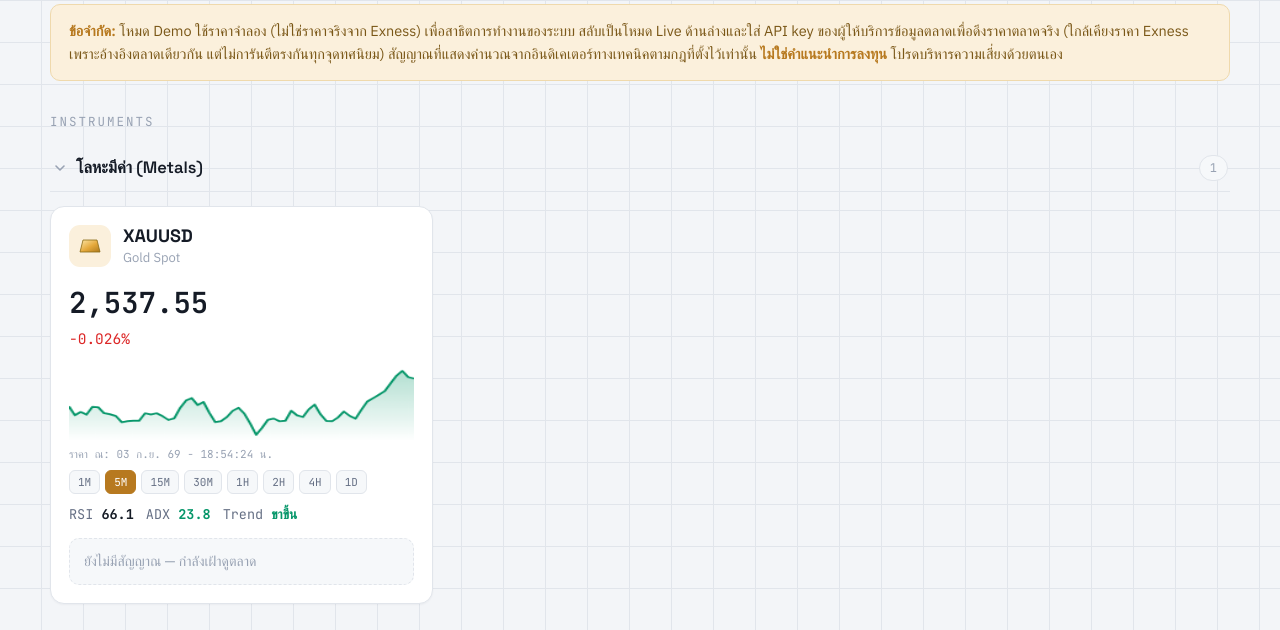
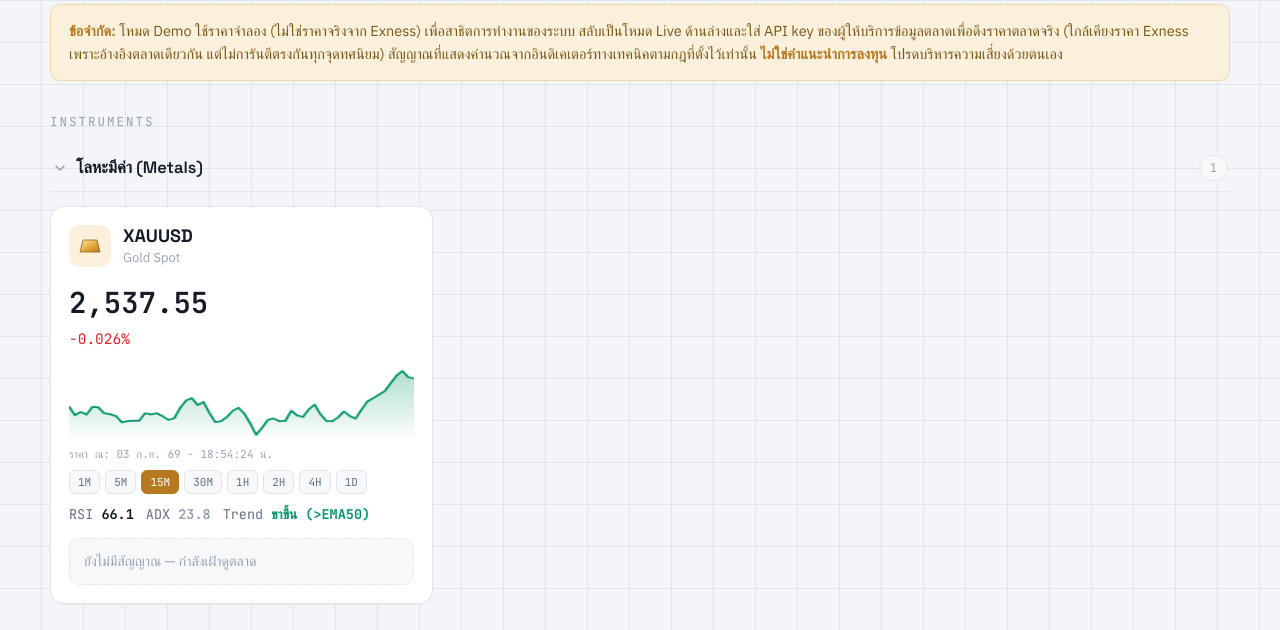
Before and after one commit to Tonkung01/signal-desk, a plain HTML site: page index.html in a window 1280 px wide. Shown: the part 167-797 px from the top of the page. Drawn offline with Linux system fonts and the light colour scheme.

Commit message:
Update index.html

```diff
--- a/index.html
+++ b/index.html
@@ -290,7 +290,7 @@
     </div>
   </div>
 
-  <footer>ชี้ช่องรวย by โค้ชต้น💰 · EMA(9/21) crossover + RSI(14) + ADX(14) filter · ATR(14) for TP/SL · ไม่ใช่คำแนะนำการลงทุน</footer>
+  <footer>ชี้ช่องรวย by โค้ชต้น💰 · EMA(50) trend filter + ADX(14)>25 + entry: RSI(14) zone/cross OR EMA(9/21) crossover · ATR(14) for TP/SL · Timeframe M15 · ไม่ใช่คำแนะนำการลงทุน</footer>
 </div>
 
 <script>
@@ -449,7 +449,10 @@ const CATEGORY_LABEL = {
   indices: 'ดัชนี (Indices)',
   stocks:  'หุ้นรายตัว (Stocks)',
 };
-const EMA_FAST=9, EMA_SLOW=21, RSI_LEN=14, ATR_LEN=14, ADX_LEN=14, ADX_THRESHOLD=15;
+const EMA_FAST=9, EMA_SLOW=21, EMA_TREND=50, RSI_LEN=14, ATR_LEN=14, ADX_LEN=14, ADX_THRESHOLD=25;
+const RSI_ZONE_LOOKBACK=5;        // bars to look back for "RSI was in the pullback zone"
+const RSI_BUY_ZONE=[40,50], RSI_SELL_ZONE=[50,60];
+const RSI_OVERSOLD=30, RSI_OVERBOUGHT=70;
 const RR = 2; // reward:risk multiple for TP relative to SL (in ATR units)
 const SL_ATR = 1.5;
 
@@ -812,7 +815,7 @@ function nextDemoBar(cfg, bars){
 
 // ---------- Live data (TwelveData) ----------
 async function fetchLiveBars(cfg){
-  const url = `https://api.twelvedata.com/time_series?symbol=${encodeURIComponent(cfg.tdSymbol)}&interval=5min&outputsize=100&apikey=${encodeURIComponent(state.tdKey)}`;
+  const url = `https://api.twelvedata.com/time_series?symbol=${encodeURIComponent(cfg.tdSymbol)}&interval=15min&outputsize=100&apikey=${encodeURIComponent(state.tdKey)}`;
   const res = await fetch(url);
   const j = await res.json();
   if(j.status === 'error' || !j.values) throw new Error(j.message || 'โหลดข้อมูลไม่สำเร็จ (ตรวจสอบสัญลักษณ์/แผน API — BTC/THB อาจไม่มีในบางแผน)');
@@ -820,31 +823,60 @@ async function fetchLiveBars(cfg){
 }
 
 // ---------- Signal engine ----------
+// Step 1: EMA50 sets allowed direction (price above = BUY-only, below = SELL-only)
+// Step 2: ADX must be > 25 (real trend, not sideways/forming)
+// Step 3: RSI triggers entry -> pullback-into-zone-then-bounce, OR oversold/overbought cross
+function inZoneWithinLookback(rsiArr, endIdx, lo, hi, lookback){
+  for(let j=Math.max(0,endIdx-lookback); j<endIdx; j++){
+    if(rsiArr[j]!=null && rsiArr[j]>=lo && rsiArr[j]<=hi) return true;
+  }
+  return false;
+}
 function evaluate(cfg){
   const rec = state.data[cfg.id];
   const bars = rec.bars;
-  if(bars.length < EMA_SLOW+2) return;
+  if(bars.length < EMA_TREND+RSI_ZONE_LOOKBACK+2) return;
   const closes = bars.map(b=>b.c);
   const emaFast = calcEMA(closes, EMA_FAST);
   const emaSlow = calcEMA(closes, EMA_SLOW);
+  const emaTrend = calcEMA(closes, EMA_TREND);
   const rsi = calcRSI(closes, RSI_LEN);
   const atr = calcATR(bars, ATR_LEN);
   const adx = calcADX(bars, ADX_LEN);
   const i = bars.length-1;
-  rec.emaFast = emaFast[i]; rec.emaSlow = emaSlow[i];
+  rec.emaFast = emaFast[i]; rec.emaSlow = emaSlow[i]; rec.emaTrend = emaTrend[i];
   rec.rsi = rsi[i]; rec.atr = atr[i]; rec.adx = adx[i];
 
-  if(emaFast[i-1]==null || emaSlow[i-1]==null || rsi[i]==null || atr[i]==null) return;
+  if(emaTrend[i]==null || emaFast[i]==null || emaSlow[i]==null || emaFast[i-1]==null || emaSlow[i-1]==null || rsi[i]==null || rsi[i-1]==null || atr[i]==null || adx[i]==null) return;
 
-  const crossUp = emaFast[i-1] <= emaSlow[i-1] && emaFast[i] > emaSlow[i];
-  const crossDown = emaFast[i-1] >= emaSlow[i-1] && emaFast[i] < emaSlow[i];
   const price = closes[i];
-  const trending = adx[i]!=null && adx[i] > ADX_THRESHOLD;
+  // Step 1: direction from EMA50
+  const direction = price > emaTrend[i] ? 'UP' : (price < emaTrend[i] ? 'DOWN' : 'NONE');
+  // Step 2: trend strength from ADX (>25 = tradeable trend; <=25 = sideways/forming -> no trade)
+  const trending = adx[i] > ADX_THRESHOLD;
+  // EMA(9/21) momentum must also align with the trade direction
+  const momentumUp = emaFast[i] > emaSlow[i];
+  const momentumDown = emaFast[i] < emaSlow[i];
+  // fresh EMA(9/21) crossover this bar -- an entry trigger on its own
+  const emaCrossUp = emaFast[i-1] <= emaSlow[i-1] && emaFast[i] > emaSlow[i];
+  const emaCrossDown = emaFast[i-1] >= emaSlow[i-1] && emaFast[i] < emaSlow[i];
+  if(!trending || direction==='NONE') return;
 
-  if(crossUp && rsi[i] < 70 && trending){
-    fireSignal(cfg, 'BUY', price, atr[i]);
-  } else if(crossDown && rsi[i] > 30 && trending){
-    fireSignal(cfg, 'SELL', price, atr[i]);
+  // Step 3: entry trigger -- RSI pullback/cross, OR a fresh EMA(9/21) crossover
+  if(direction==='UP' && momentumUp){
+    const bouncedFromZone = inZoneWithinLookback(rsi, i, RSI_BUY_ZONE[0], RSI_BUY_ZONE[1], RSI_ZONE_LOOKBACK)
+      && rsi[i-1] <= 50 && rsi[i] > 50;
+    const oversoldCross = rsi[i-1] <= RSI_OVERSOLD && rsi[i] > RSI_OVERSOLD;
+    if(bouncedFromZone || oversoldCross || emaCrossUp){
+      fireSignal(cfg, 'BUY', price, atr[i]);
+    }
+  } else if(direction==='DOWN' && momentumDown){
+    const bouncedFromZone = inZoneWithinLookback(rsi, i, RSI_SELL_ZONE[0], RSI_SELL_ZONE[1], RSI_ZONE_LOOKBACK)
+      && rsi[i-1] >= 50 && rsi[i] < 50;
+    const overboughtCross = rsi[i-1] >= RSI_OVERBOUGHT && rsi[i] < RSI_OVERBOUGHT;
+    if(bouncedFromZone || overboughtCross || emaCrossDown){
+      fireSignal(cfg, 'SELL', price, atr[i]);
+    }
   }
 }
 function fireSignal(cfg, side, price, atrVal){
@@ -884,7 +916,7 @@ function cardHTML(cfg){
     <canvas class="spark" id="spark-${cfg.id}" width="280" height="90"></canvas>
     <div class="card-datetime" id="dt-${cfg.id}">--</div>
     <div class="tf-row" id="tf-${cfg.id}">
-      ${TIMEFRAMES.map(tf=>`<button class="tf-btn ${tf.key==='5min'?'active':''}" data-tf="${tf.key}">${tf.label}</button>`).join('')}
+      ${TIMEFRAMES.map(tf=>`<button class="tf-btn ${tf.key==='15min'?'active':''}" data-tf="${tf.key}">${tf.label}</button>`).join('')}
     </div>
     <div class="meta-row">
       <span>RSI <b id="rsi-${cfg.id}">--</b></span>
@@ -986,7 +1018,7 @@ function renderCard(cfg){
   const deltaEl = document.getElementById('delta-'+cfg.id);
   deltaEl.textContent = (change>=0?'+':'')+change.toFixed(3)+'%';
   deltaEl.className = 'delta ' + (change>=0?'up':'down');
-  if(!rec.chartTF || rec.chartTF === '5min'){
+  if(!rec.chartTF || rec.chartTF === '15min'){
     drawSpark(cfg.id, closes);
   }
   document.getElementById('rsi-'+cfg.id).textContent = rec.rsi ? rec.rsi.toFixed(1) : '--';
@@ -996,9 +1028,10 @@ function renderCard(cfg){
     adxEl.style.color = rec.adx > ADX_THRESHOLD ? 'var(--buy)' : 'var(--faint)';
   }
   const trendEl = document.getElementById('trend-'+cfg.id);
-  if(rec.emaFast!=null && rec.emaSlow!=null){
-    trendEl.textContent = rec.emaFast > rec.emaSlow ? 'ขาขึ้น' : 'ขาลง';
-    trendEl.style.color = rec.emaFast > rec.emaSlow ? 'var(--buy)' : 'var(--sell)';
+  if(rec.emaTrend!=null){
+    const last = rec.bars[rec.bars.length-1].c;
+    trendEl.textContent = last > rec.emaTrend ? 'ขาขึ้น (>EMA50)' : 'ขาลง (<EMA50)';
+    trendEl.style.color = last > rec.emaTrend ? 'var(--buy)' : 'var(--sell)';
   }
   const sigBox = document.getElementById('sig-'+cfg.id);
   const card = document.getElementById('card-'+cfg.id);
```
